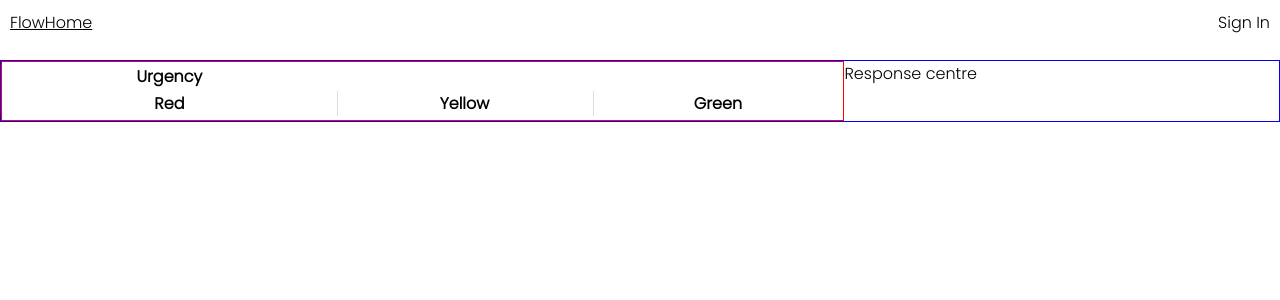
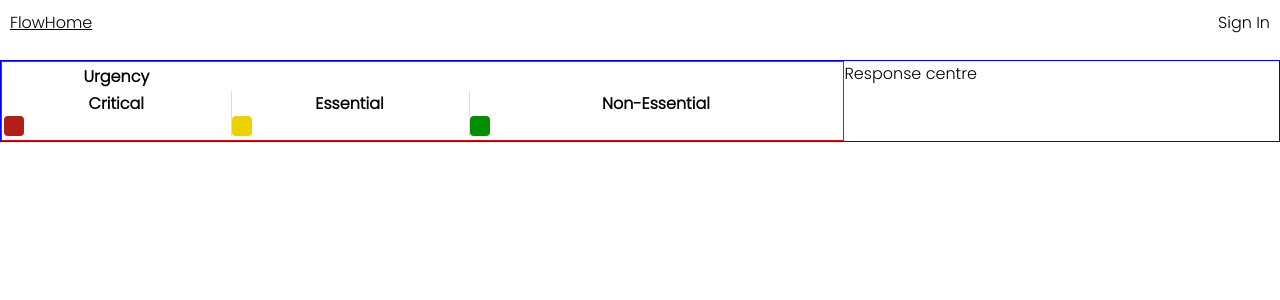
Before and after one commit to EdGitDonald/MajorProjet, a React (Vite) app: page /NotificationCentre in a window 1280 px wide. Shown: the top 300 px of the page. Built offline with nearby package versions, Linux system fonts and the light colour scheme.

Commit message:
Structural changes to response centre

```diff
--- a/src/Pages/NotificationsCentre/NotificationCentre.css
+++ b/src/Pages/NotificationsCentre/NotificationCentre.css
@@ -3,6 +3,30 @@
     display: flex;
     flex-direction: row; /* Stack items vertically */
      /* Center items horizontally */
+}
+
+.urgency-red{
+  background-color: #b21f1a;
+  width: 20px;
+  height: 20px;
+  border-radius: 4px;
+  margin-right: 10px;
+}
+
+.urgency-yellow{
+  background-color: #ecd100;
+  width: 20px;
+  height: 20px;
+  border-radius: 4px;
+  margin-right: 10px;
+}
+
+.urgency-green{
+  background-color: #008f00;
+  width: 20px;
+  height: 20px;
+  border-radius: 4px;
+  margin-right: 10px;
 }
 
 .Table-container {
--- a/src/Pages/NotificationsCentre/NotificationCentre.jsx
+++ b/src/Pages/NotificationsCentre/NotificationCentre.jsx
@@ -18,10 +18,17 @@ function NotificationCentre({ draftedMessages }) {
               <th>Urgency</th>
             </tr>
             <tr>
-              <th>Red</th>
-              <th>Yellow</th>
-              <th>Green</th>
-            </tr>
+                <th>Critical
+                <div className='urgency-red'></div>
+                </th>
+                <th>Essential
+                <div className='urgency-yellow'></div>
+                </th>
+                <th>Non-Essential
+                <div className='urgency-green'></div>
+                </th>
+
+          </tr>
           </thead>
           <tbody>
             <tr>
```
